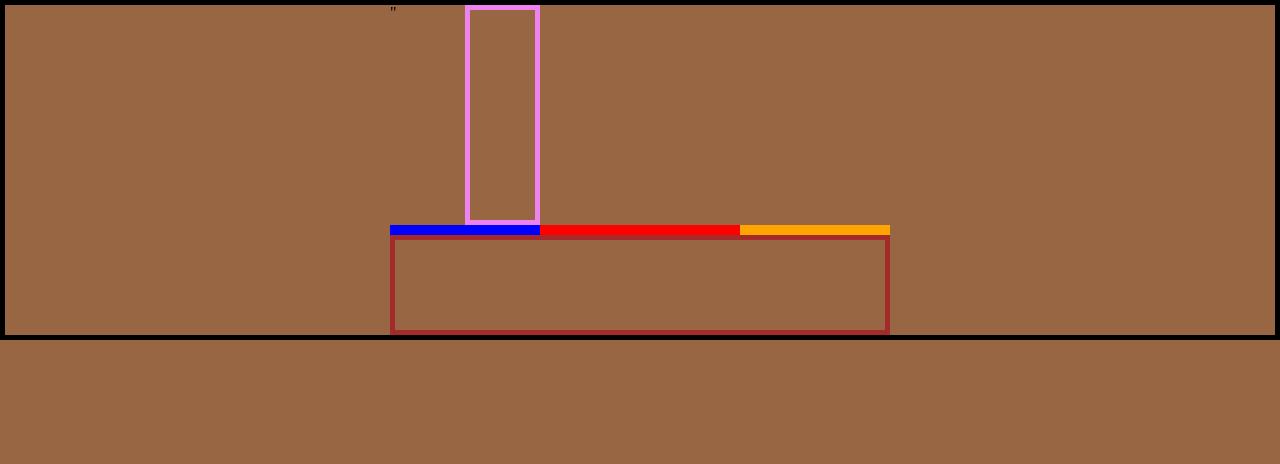
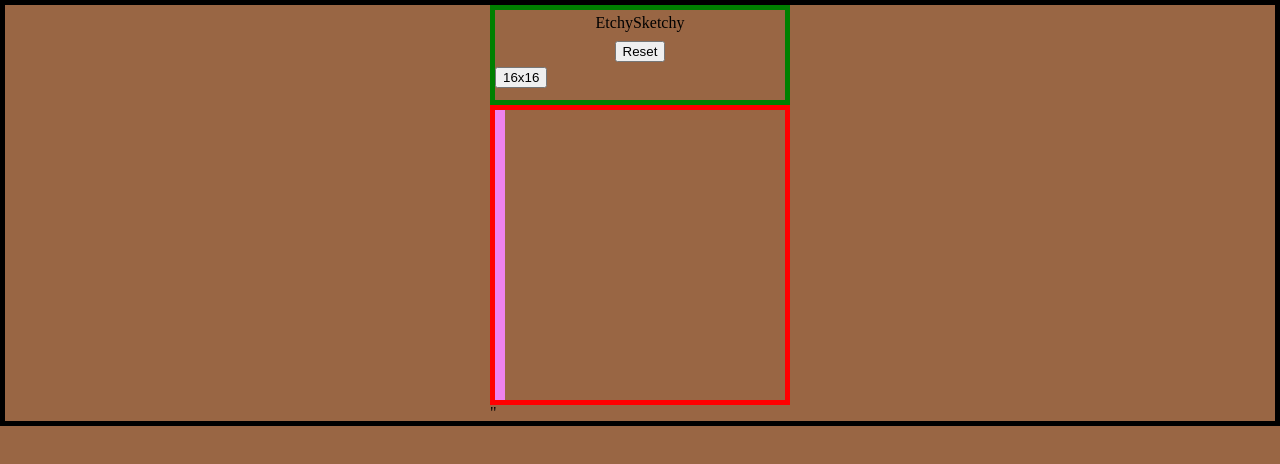
Before and after one commit to Neofluffybox/etchySketchy, a plain HTML site: page index.html in a window 1280 px wide. Drawn offline with Linux system fonts and the light colour scheme.

Commit message:
initial commit. basic skeleton and some functionality

```diff
--- a/index.html
+++ b/index.html
@@ -3,21 +3,34 @@
 <html lang="en">
 
 <head>
-    <title>skeleton</title>
+    <title>EtchySketchy</title>
 
     <meta charset="utf-8">
     <meta name="viewport" content="width=device-width, initial-scale=1, shrink-to-fit=no">"
 
-    <link rel="stylesheet" href="/stylesheets/stylie.css">
+    <link rel="stylesheet" href="stylesheets/stylie.css">
 </head>
 
 <body>
-    <nav></nav>
-    <section></section>
-    <article></article>
-    <aside></aside>
-    <footer></footer>
-    <script src="/scripts/scripty.js"></script>
+    <header>
+        <span>
+            <h1>EtchySketchy</h1>
+        </span>
+        <span>
+            <button type='button' id='reset'>Reset</button>
+        </span>
+        <div>
+            <button type='button' id='b16'>16x16</button>
+        </div>
+    </header>
+    <section>
+        <article>
+            <div class='container'>
+
+            </div>
+        </article>
+    </section>
+    <script src="scripts/scripty.js"></script>
 </body>
 
 </html>
--- a/scripts/scripty.js
+++ b/scripts/scripty.js
@@ -0,0 +1,27 @@
+const resetbtn = document.querySelector('#reset')
+const box16 = document.querySelector('#b16')
+const singleBox = document.querySelector('#box')
+
+function colorChanger(color) {
+    singleBox.style.backgroundColor = `${color}`;
+}
+
+function createBox(nmbr) {
+    for (let i = 1; i <= nmbr; i++) {
+        let container = document.querySelector('.container');
+        let divBox = document.createElement('div');
+        let selector = document.createAttribute('id');
+        selector.value = 'box';
+        divBox.setAttributeNode(selector);
+        container.appendChild(divBox);
+    }
+}
+
+box16.addEventListener('click', () => {
+    createBox(256);
+});
+if (singleBox) {
+    singleBox.addEventListener('mouseover', () => {
+        colorChanger(red);
+    });
+}
--- a/stylesheets/stylie.css
+++ b/stylesheets/stylie.css
@@ -53,40 +53,45 @@ body {
     border: 5px solid black;
     display: grid;
     justify-content: center;
-    grid-template-columns: 75px 75px 100px 100px 75px 75px;
-    grid-template-rows: 220px auto 100px;
+    grid-template-columns: 150px 150px;
+    grid-template-rows: 100px 300px;
     grid-template-areas:
         "header header header header header header"
-        "left left middle middle right right"
-        "footer footer footer footer footer footer";
+        "middle middle middle middle middle middle";
     background-color: #964;
 }
 
 header {
     border: 5px solid green;
     grid-area: header;
+    display: flex;
+    width: auto;
+    flex-flow: column nowrap;
 }
-
-nav {
-    border: 5px solid blue;
-    grid-area: left;
-}
+    header span {
+        text-align: center;
+        padding: 5px;
+    }
+    #reset {
+        flex-wrap: ;
+    }
 
 section {
     border: 5px solid red;
     grid-area: middle;
+    display:flex;
 }
 
     article {
         border: 5px solid violet;
     }
-
-aside{
-    border: 5px solid orange;
-    grid-area: right;
-}
-
-footer{
-    border: 5px solid brown;
-    grid-area: footer;
-}
+    .container {
+        display: flex;
+        flex-flow: row wrap;
+    }
+        #box {
+            display: block;
+            height: 25px;
+            width: 25px;
+            background-color: black;
+        }
```
